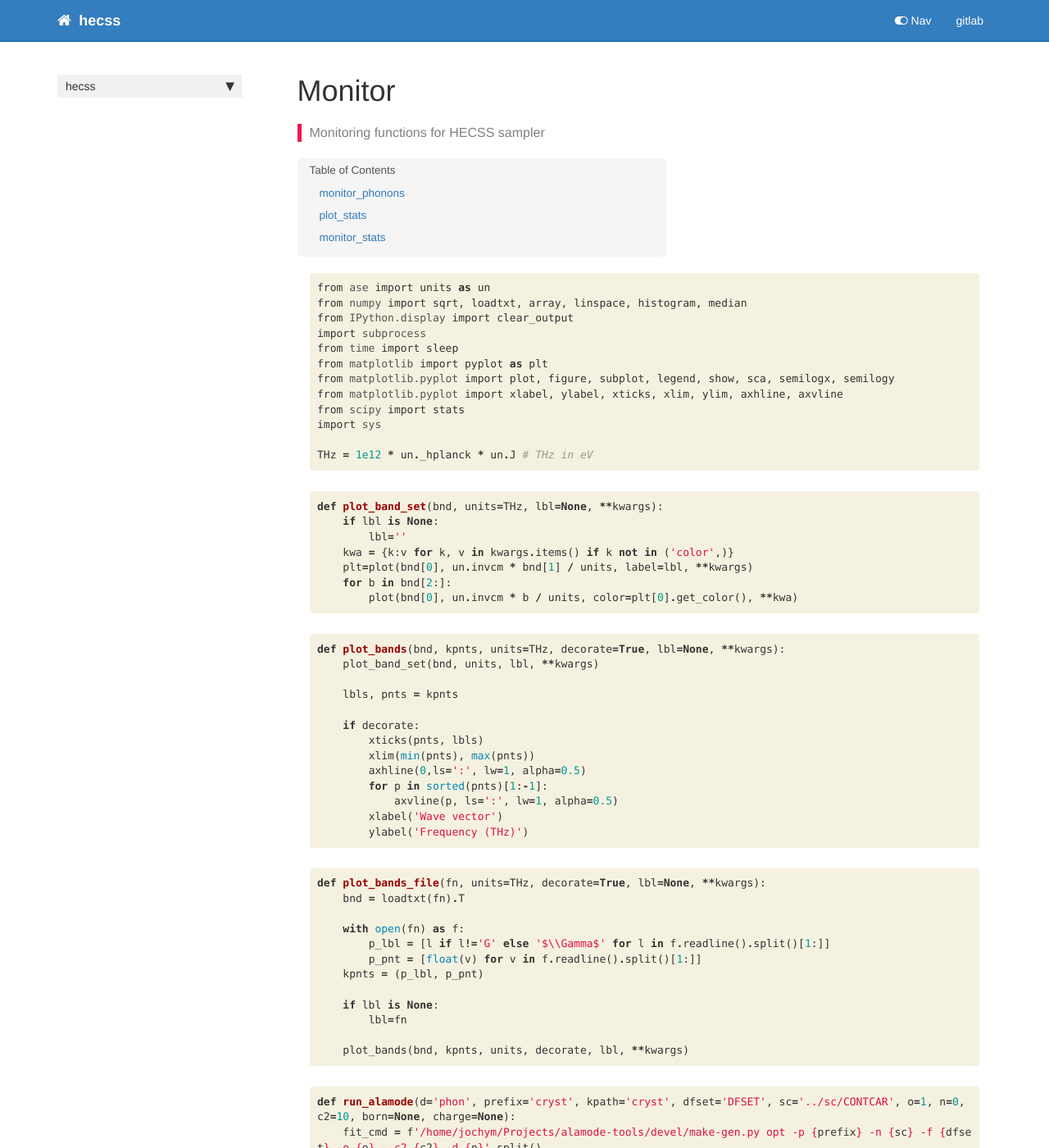
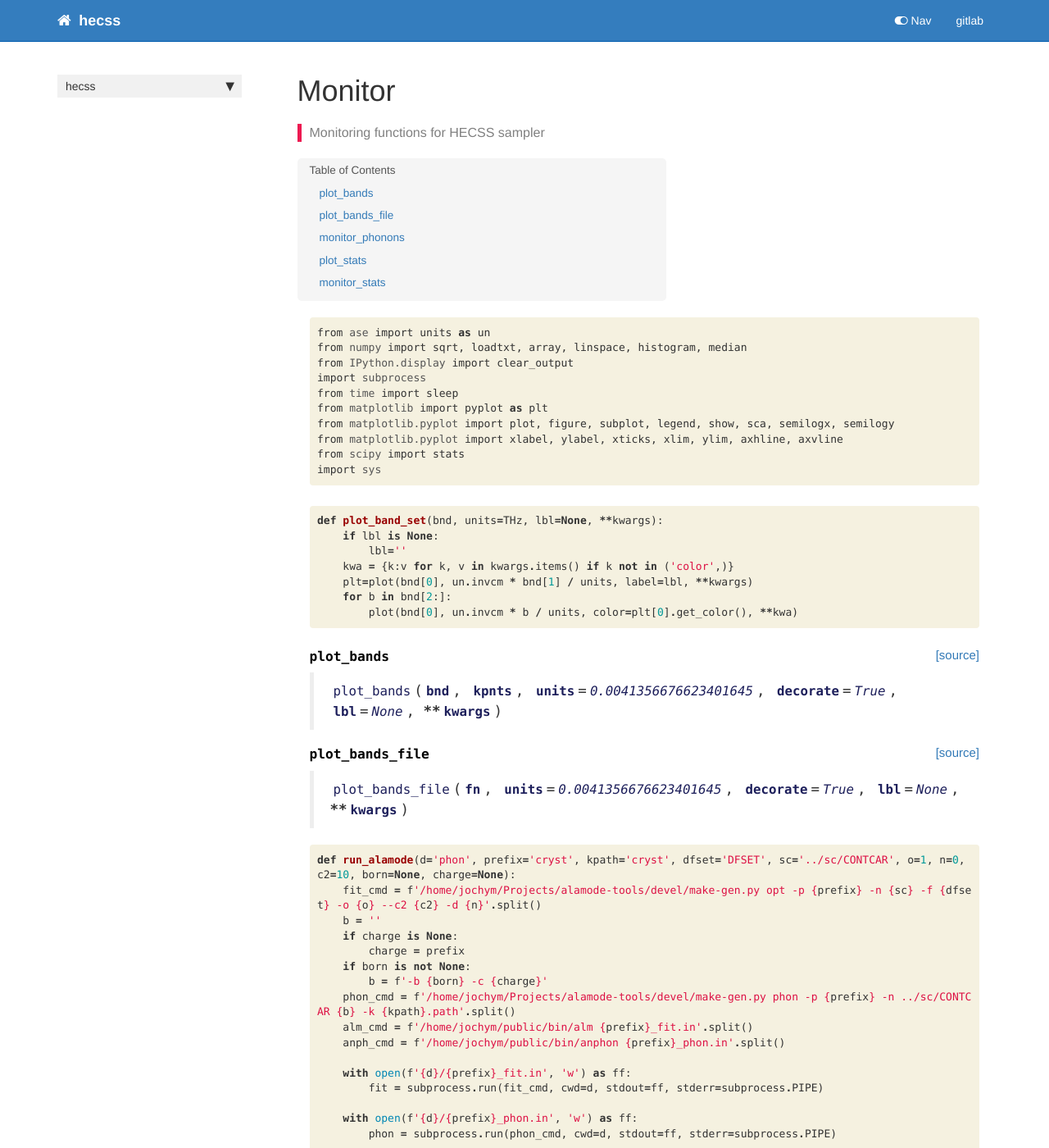
Before and after one commit to jochym/hecss, a Jekyll site: the page built from docs/monitor.html, in a window 1280 px wide and 1400 px high. Shown: the whole window at 82% size. Built offline with Jekyll 4.4.1, drawn with Linux system fonts in a browser that asks for light colours; nearby versions of some CDN libraries; comment, search, counter and statistics services are not loaded.

Commit message:
Export functions from monitor

```diff
--- a/docs/monitor.html
+++ b/docs/monitor.html
@@ -44,13 +44,18 @@ description: "Monitoring functions for HECSS sampler"
 <span class="kn">from</span> <span class="nn">matplotlib.pyplot</span> <span class="kn">import</span> <span class="n">xlabel</span><span class="p">,</span> <span class="n">ylabel</span><span class="p">,</span> <span class="n">xticks</span><span class="p">,</span> <span class="n">xlim</span><span class="p">,</span> <span class="n">ylim</span><span class="p">,</span> <span class="n">axhline</span><span class="p">,</span> <span class="n">axvline</span>
 <span class="kn">from</span> <span class="nn">scipy</span> <span class="kn">import</span> <span class="n">stats</span>
 <span class="kn">import</span> <span class="nn">sys</span>
-
-<span class="n">THz</span> <span class="o">=</span> <span class="mf">1e12</span> <span class="o">*</span> <span class="n">un</span><span class="o">.</span><span class="n">_hplanck</span> <span class="o">*</span> <span class="n">un</span><span class="o">.</span><span class="n">J</span> <span class="c1"># THz in eV</span>
 </pre></div>
 
     </div>
 </div>
 </div>
+
+</div>
+    {% endraw %}
+
+    {% raw %}
+
+<div class="cell border-box-sizing code_cell rendered">
 
 </div>
     {% endraw %}
@@ -81,26 +86,28 @@ description: "Monitoring functions for HECSS sampler"
     {% raw %}
 
 <div class="cell border-box-sizing code_cell rendered">
-<div class="input">
 
-<div class="inner_cell">
-    <div class="input_area">
-<div class=" highlight hl-ipython3"><pre><span></span><span class="k">def</span> <span class="nf">plot_bands</span><span class="p">(</span><span class="n">bnd</span><span class="p">,</span> <span class="n">kpnts</span><span class="p">,</span> <span class="n">units</span><span class="o">=</span><span class="n">THz</span><span class="p">,</span> <span class="n">decorate</span><span class="o">=</span><span class="kc">True</span><span class="p">,</span> <span class="n">lbl</span><span class="o">=</span><span class="kc">None</span><span class="p">,</span> <span class="o">**</span><span class="n">kwargs</span><span class="p">):</span>
-    <span class="n">plot_band_set</span><span class="p">(</span><span class="n">bnd</span><span class="p">,</span> <span class="n">units</span><span class="p">,</span> <span class="n">lbl</span><span class="p">,</span> <span class="o">**</span><span class="n">kwargs</span><span class="p">)</span>
+</div>
+    {% endraw %}
 
-    <span class="n">lbls</span><span class="p">,</span> <span class="n">pnts</span> <span class="o">=</span> <span class="n">kpnts</span>
+    {% raw %}
 
-    <span class="k">if</span> <span class="n">decorate</span><span class="p">:</span>
-        <span class="n">xticks</span><span class="p">(</span><span class="n">pnts</span><span class="p">,</span> <span class="n">lbls</span><span class="p">)</span>
-        <span class="n">xlim</span><span class="p">(</span><span class="nb">min</span><span class="p">(</span><span class="n">pnts</span><span class="p">),</span> <span class="nb">max</span><span class="p">(</span><span class="n">pnts</span><span class="p">))</span>
-        <span class="n">axhline</span><span class="p">(</span><span class="mi">0</span><span class="p">,</span><span class="n">ls</span><span class="o">=</span><span class="s1">&#39;:&#39;</span><span class="p">,</span> <span class="n">lw</span><span class="o">=</span><span class="mi">1</span><span class="p">,</span> <span class="n">alpha</span><span class="o">=</span><span class="mf">0.5</span><span class="p">)</span>
-        <span class="k">for</span> <span class="n">p</span> <span class="ow">in</span> <span class="nb">sorted</span><span class="p">(</span><span class="n">pnts</span><span class="p">)[</span><span class="mi">1</span><span class="p">:</span><span class="o">-</span><span class="mi">1</span><span class="p">]:</span>
-            <span class="n">axvline</span><span class="p">(</span><span class="n">p</span><span class="p">,</span> <span class="n">ls</span><span class="o">=</span><span class="s1">&#39;:&#39;</span><span class="p">,</span> <span class="n">lw</span><span class="o">=</span><span class="mi">1</span><span class="p">,</span> <span class="n">alpha</span><span class="o">=</span><span class="mf">0.5</span><span class="p">)</span>
-        <span class="n">xlabel</span><span class="p">(</span><span class="s1">&#39;Wave vector&#39;</span><span class="p">)</span>
-        <span class="n">ylabel</span><span class="p">(</span><span class="s1">&#39;Frequency (THz)&#39;</span><span class="p">)</span>
-</pre></div>
+<div class="cell border-box-sizing code_cell rendered">
 
-    </div>
+<div class="output_wrapper">
+<div class="output">
+
+<div class="output_area">
+
+
+<div class="output_markdown rendered_html output_subarea ">
+<h4 id="plot_bands" class="doc_header"><code>plot_bands</code><a href="https://gitlab.com/jochym/hecss/tree/nbdev/hecss/monitor.py#L11" class="source_link" style="float:right">[source]</a></h4><blockquote><p><code>plot_bands</code>(<strong><code>bnd</code></strong>, <strong><code>kpnts</code></strong>, <strong><code>units</code></strong>=<em><code>0.0041356676623401645</code></em>, <strong><code>decorate</code></strong>=<em><code>True</code></em>, <strong><code>lbl</code></strong>=<em><code>None</code></em>, <strong>**<code>kwargs</code></strong>)</p>
+</blockquote>
+
+</div>
+
+</div>
+
 </div>
 </div>
 
@@ -110,25 +117,28 @@ description: "Monitoring functions for HECSS sampler"
     {% raw %}
 
 <div class="cell border-box-sizing code_cell rendered">
-<div class="input">
 
-<div class="inner_cell">
-    <div class="input_area">
-<div class=" highlight hl-ipython3"><pre><span></span><span class="k">def</span> <span class="nf">plot_bands_file</span><span class="p">(</span><span class="n">fn</span><span class="p">,</span> <span class="n">units</span><span class="o">=</span><span class="n">THz</span><span class="p">,</span> <span class="n">decorate</span><span class="o">=</span><span class="kc">True</span><span class="p">,</span> <span class="n">lbl</span><span class="o">=</span><span class="kc">None</span><span class="p">,</span> <span class="o">**</span><span class="n">kwargs</span><span class="p">):</span>
-    <span class="n">bnd</span> <span class="o">=</span> <span class="n">loadtxt</span><span class="p">(</span><span class="n">fn</span><span class="p">)</span><span class="o">.</span><span class="n">T</span>
+</div>
+    {% endraw %}
 
-    <span class="k">with</span> <span class="nb">open</span><span class="p">(</span><span class="n">fn</span><span class="p">)</span> <span class="k">as</span> <span class="n">f</span><span class="p">:</span>
-        <span class="n">p_lbl</span> <span class="o">=</span> <span class="p">[</span><span class="n">l</span> <span class="k">if</span> <span class="n">l</span><span class="o">!=</span><span class="s1">&#39;G&#39;</span> <span class="k">else</span> <span class="s1">&#39;$</span><span class="se">\\</span><span class="s1">Gamma$&#39;</span> <span class="k">for</span> <span class="n">l</span> <span class="ow">in</span> <span class="n">f</span><span class="o">.</span><span class="n">readline</span><span class="p">()</span><span class="o">.</span><span class="n">split</span><span class="p">()[</span><span class="mi">1</span><span class="p">:]]</span>
-        <span class="n">p_pnt</span> <span class="o">=</span> <span class="p">[</span><span class="nb">float</span><span class="p">(</span><span class="n">v</span><span class="p">)</span> <span class="k">for</span> <span class="n">v</span> <span class="ow">in</span> <span class="n">f</span><span class="o">.</span><span class="n">readline</span><span class="p">()</span><span class="o">.</span><span class="n">split</span><span class="p">()[</span><span class="mi">1</span><span class="p">:]]</span>
-    <span class="n">kpnts</span> <span class="o">=</span> <span class="p">(</span><span class="n">p_lbl</span><span class="p">,</span> <span class="n">p_pnt</span><span class="p">)</span>
+    {% raw %}
 
-    <span class="k">if</span> <span class="n">lbl</span> <span class="ow">is</span> <span class="kc">None</span><span class="p">:</span>
-        <span class="n">lbl</span><span class="o">=</span><span class="n">fn</span>
+<div class="cell border-box-sizing code_cell rendered">
 
-    <span class="n">plot_bands</span><span class="p">(</span><span class="n">bnd</span><span class="p">,</span> <span class="n">kpnts</span><span class="p">,</span> <span class="n">units</span><span class="p">,</span> <span class="n">decorate</span><span class="p">,</span> <span class="n">lbl</span><span class="p">,</span> <span class="o">**</span><span class="n">kwargs</span><span class="p">)</span>
-</pre></div>
+<div class="output_wrapper">
+<div class="output">
 
-    </div>
+<div class="output_area">
+
+
+<div class="output_markdown rendered_html output_subarea ">
+<h4 id="plot_bands_file" class="doc_header"><code>plot_bands_file</code><a href="https://gitlab.com/jochym/hecss/tree/nbdev/hecss/monitor.py#L27" class="source_link" style="float:right">[source]</a></h4><blockquote><p><code>plot_bands_file</code>(<strong><code>fn</code></strong>, <strong><code>units</code></strong>=<em><code>0.0041356676623401645</code></em>, <strong><code>decorate</code></strong>=<em><code>True</code></em>, <strong><code>lbl</code></strong>=<em><code>None</code></em>, <strong>**<code>kwargs</code></strong>)</p>
+</blockquote>
+
+</div>
+
+</div>
+
 </div>
 </div>
 
@@ -337,7 +347,7 @@ description: "Monitoring functions for HECSS sampler"
 
 
 <div class="output_markdown rendered_html output_subarea ">
-<h4 id="monitor_phonons" class="doc_header"><code>monitor_phonons</code><a href="https://gitlab.com/jochym/hecss/tree/nbdev/hecss/monitor.py#L7" class="source_link" style="float:right">[source]</a></h4><blockquote><p><code>monitor_phonons</code>(<strong><code>directory</code></strong>=<em><code>'phon'</code></em>, <strong><code>dfset</code></strong>=<em><code>'DFSET'</code></em>, <strong><code>prefix</code></strong>=<em><code>'cryst'</code></em>, <strong><code>kpath</code></strong>=<em><code>'cryst'</code></em>, <strong><code>order</code></strong>=<em><code>1</code></em>, <strong><code>cutoff</code></strong>=<em><code>10</code></em>, <strong><code>born</code></strong>=<em><code>None</code></em>, <strong><code>charge</code></strong>=<em><code>None</code></em>, <strong><code>k_list</code></strong>=<em><code>None</code></em>, <strong><code>fig_out</code></strong>=<em><code>None</code></em>)</p>
+<h4 id="monitor_phonons" class="doc_header"><code>monitor_phonons</code><a href="https://gitlab.com/jochym/hecss/tree/nbdev/hecss/monitor.py#L42" class="source_link" style="float:right">[source]</a></h4><blockquote><p><code>monitor_phonons</code>(<strong><code>directory</code></strong>=<em><code>'phon'</code></em>, <strong><code>dfset</code></strong>=<em><code>'DFSET'</code></em>, <strong><code>prefix</code></strong>=<em><code>'cryst'</code></em>, <strong><code>kpath</code></strong>=<em><code>'cryst'</code></em>, <strong><code>order</code></strong>=<em><code>1</code></em>, <strong><code>cutoff</code></strong>=<em><code>10</code></em>, <strong><code>born</code></strong>=<em><code>None</code></em>, <strong><code>charge</code></strong>=<em><code>None</code></em>, <strong><code>k_list</code></strong>=<em><code>None</code></em>, <strong><code>fig_out</code></strong>=<em><code>None</code></em>)</p>
 </blockquote>
 
 </div>
@@ -368,7 +378,7 @@ description: "Monitoring functions for HECSS sampler"
 
 
 <div class="output_markdown rendered_html output_subarea ">
-<h4 id="plot_stats" class="doc_header"><code>plot_stats</code><a href="https://gitlab.com/jochym/hecss/tree/nbdev/hecss/monitor.py#L91" class="source_link" style="float:right">[source]</a></h4><blockquote><p><code>plot_stats</code>(<strong><code>T</code></strong>=<em><code>300</code></em>, <strong><code>base_dir</code></strong>=<em><code>'phon'</code></em>, <strong><code>dfsetfn</code></strong>=<em><code>'DFSET'</code></em>, <strong><code>sqrN</code></strong>=<em><code>False</code></em>, <strong><code>show</code></strong>=<em><code>True</code></em>, <strong><code>plotchi2</code></strong>=<em><code>False</code></em>)</p>
+<h4 id="plot_stats" class="doc_header"><code>plot_stats</code><a href="https://gitlab.com/jochym/hecss/tree/nbdev/hecss/monitor.py#L126" class="source_link" style="float:right">[source]</a></h4><blockquote><p><code>plot_stats</code>(<strong><code>T</code></strong>=<em><code>300</code></em>, <strong><code>base_dir</code></strong>=<em><code>'phon'</code></em>, <strong><code>dfsetfn</code></strong>=<em><code>'DFSET'</code></em>, <strong><code>sqrN</code></strong>=<em><code>False</code></em>, <strong><code>show</code></strong>=<em><code>True</code></em>, <strong><code>plotchi2</code></strong>=<em><code>False</code></em>)</p>
 </blockquote>
 <p>Plot monitoring histograms for the configuration list in confs.
 If len(confs)&lt;3 this function is silent.</p>
@@ -405,7 +415,7 @@ show  - call show() fuction at the end (default:True)</p>
 
 
 <div class="output_markdown rendered_html output_subarea ">
-<h4 id="monitor_stats" class="doc_header"><code>monitor_stats</code><a href="https://gitlab.com/jochym/hecss/tree/nbdev/hecss/monitor.py#L158" class="source_link" style="float:right">[source]</a></h4><blockquote><p><code>monitor_stats</code>(<strong><code>T</code></strong>=<em><code>300</code></em>, <strong><code>directory</code></strong>=<em><code>'phon'</code></em>, <strong><code>dfset</code></strong>=<em><code>'DFSET'</code></em>, <strong><code>plotchi2</code></strong>=<em><code>False</code></em>)</p>
+<h4 id="monitor_stats" class="doc_header"><code>monitor_stats</code><a href="https://gitlab.com/jochym/hecss/tree/nbdev/hecss/monitor.py#L193" class="source_link" style="float:right">[source]</a></h4><blockquote><p><code>monitor_stats</code>(<strong><code>T</code></strong>=<em><code>300</code></em>, <strong><code>directory</code></strong>=<em><code>'phon'</code></em>, <strong><code>dfset</code></strong>=<em><code>'DFSET'</code></em>, <strong><code>plotchi2</code></strong>=<em><code>False</code></em>)</p>
 </blockquote>
 
 </div>
--- a/hecss/_nbdev.py
+++ b/hecss/_nbdev.py
@@ -5,6 +5,9 @@ __all__ = ["index", "modules", "custom_doc_links", "git_url"]
 index = {"normalize_conf": "00_core.ipynb",
          "write_dfset": "00_core.ipynb",
          "HECSS": "00_core.ipynb",
+         "THz": "01_monitor.ipynb",
+         "plot_bands": "01_monitor.ipynb",
+         "plot_bands_file": "01_monitor.ipynb",
          "monitor_phonons": "01_monitor.ipynb",
          "plot_stats": "01_monitor.ipynb",
          "monitor_stats": "01_monitor.ipynb"}
```
Also changed, not shown: hecss/monitor.py (+36 -1 lines), 1 other file.
